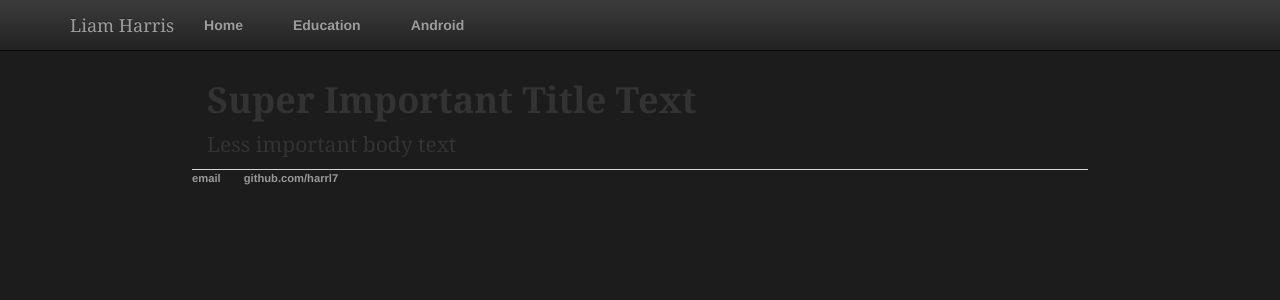
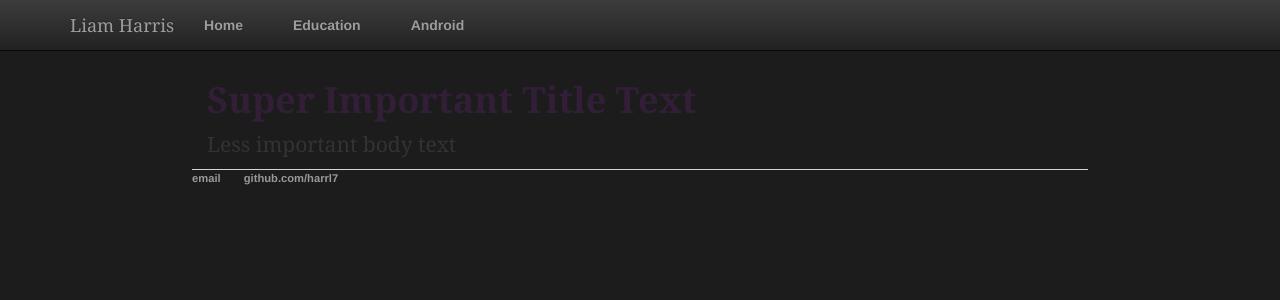
Before and after one commit to harrl7/harrl7.github.io, a Jekyll site: the page built from about/index.html, in a window 1280 px wide. Shown: the top 300 px of the page. Built offline with Jekyll 4.4.1, drawn with Linux system fonts in a browser that asks for light colours.

Commit message:
Update main.css

```diff
--- a/css/main.css
+++ b/css/main.css
@@ -45,6 +45,7 @@ a:hover {
 
 h1 {
     font-weight: bold;
+    color: var(--col-purple);
 }
 p {
     font-size: 1.5em;
```
